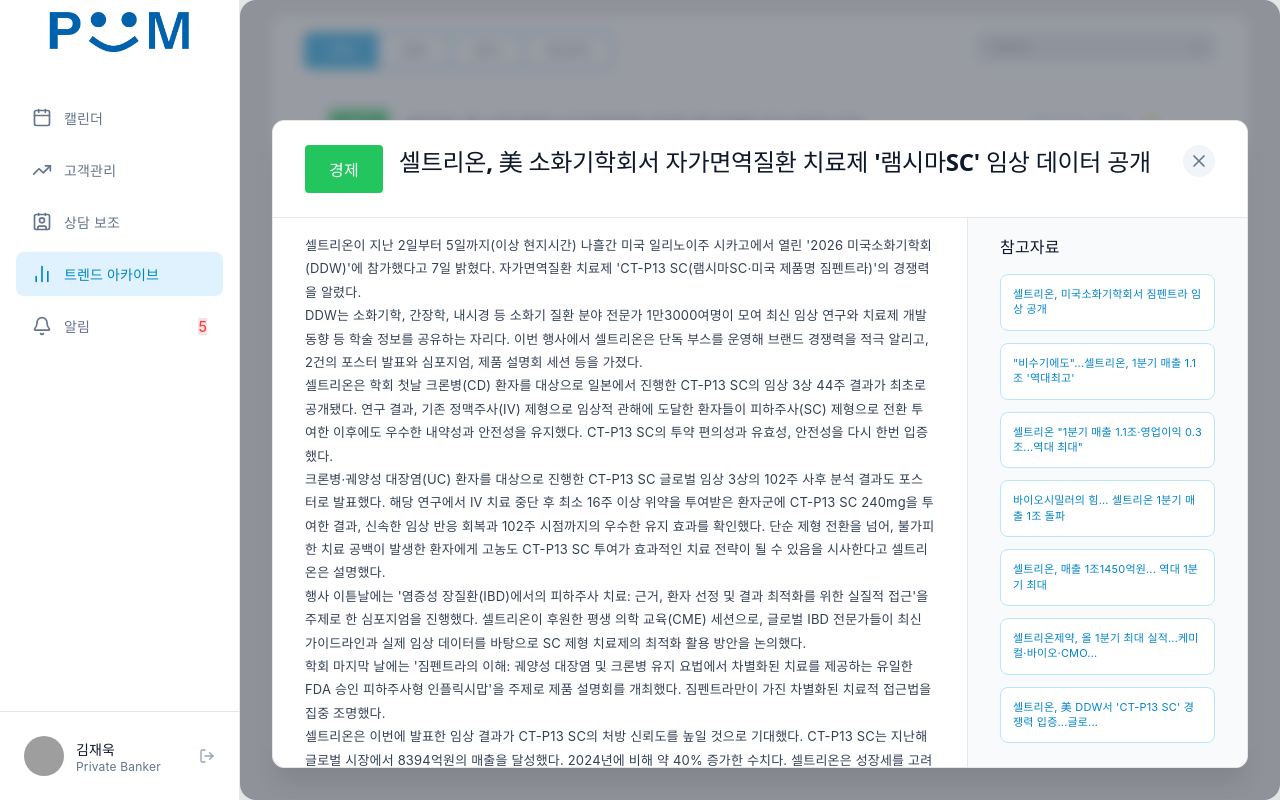
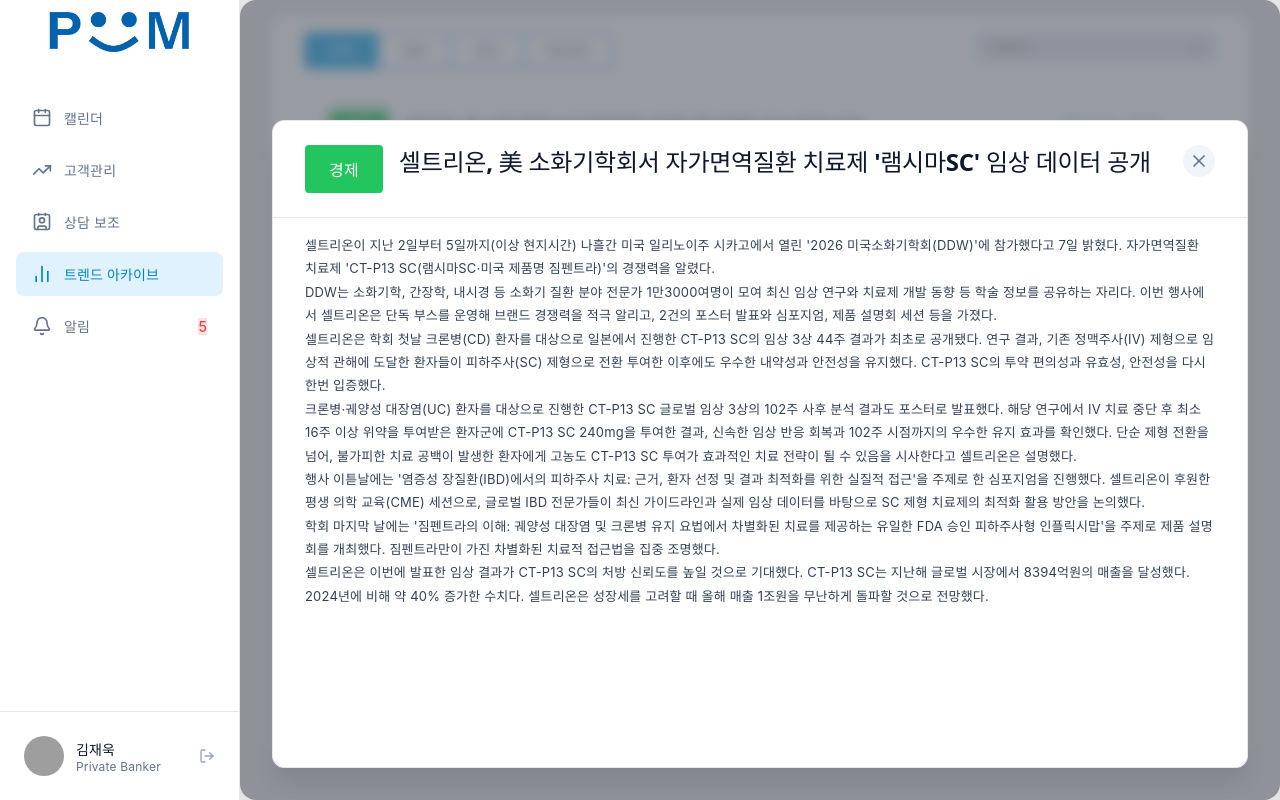
Before and after one commit to PoomSaengPoomSa/POOM-FRONT, a React app: page /news-archive-details in a window 1280 px wide. Built offline with nearby package versions, Linux system fonts and the light colour scheme; grey boxes are pictures that could not be loaded; the HTML template or start-up script is replaced by a standard one.

Commit message:
트렌드 아카이브 수정

```diff
--- a/src/components/common/Sidebar.jsx
+++ b/src/components/common/Sidebar.jsx
@@ -224,7 +224,8 @@
       `}</style>
 
       {/* Sidebar Logo */}
-      <div
+      <Link
+        to="/daily-calendar"
         className={`${prefix}-logo`}
         style={{
           display: "flex",
@@ -232,7 +233,8 @@
           alignItems: "center",
           height: "60px",
           padding: isCollapsed ? "16px 8px" : "32px 24px",
-          boxSizing: 'border-box'
+          boxSizing: 'border-box',
+          textDecoration: 'none'
         }}
       >
         {isCollapsed ? (
@@ -254,7 +256,7 @@
             }}
           />
         )}
-      </div>
+      </Link>
 
       {/* Sidebar Navigation Menu */}
       <div className={`${prefix}-menu`} style={{ marginTop: isCollapsed ? '16px' : '32px' }}>
--- a/src/pages/trend/NewsArchive.jsx
+++ b/src/pages/trend/NewsArchive.jsx
@@ -152,12 +152,6 @@
                     <span className="news-arch-title">{item.title}</span>
                     <div className="news-arch-meta">
                       <span style={{ display: 'flex', alignItems: 'center', gap: 4 }}><CalendarIcon size={14} color="#38bdf8" /> {item.date}</span>
-                      <Star
-                        size={16}
-                        fill={bucketItems.includes(item.id) ? "#fbbf24" : "none"}
-                        color={bucketItems.includes(item.id) ? "#fbbf24" : "#cbd5e1"}
-                        onClick={(e) => toggleBucket(e, item.id)}
-                      />
                       <MoreHorizontal size={16} color="#94a3b8" />
                     </div>
                   </div>
@@ -205,12 +199,7 @@
                 ))}
               </div>
 
-              <div className="news-mod-sidebar" style={{ width: 280, background: '#f8fafc', borderLeft: '1px solid var(--trend-border)', padding: '16px 32px', overflowY: 'auto' }}>
-                <h3 style={{ margin: '0 0 16px 0', fontSize: 16, color: '#0f172a' }}>참고자료</h3>
-                {selectedNewsItem.references.map((ref, idx) => (
-                  <div key={idx} className="ref-box">{ref}</div>
-                ))}
-              </div>
+
             </div>
           </div>
         </div>
--- a/src/pages/trend/NewsArchiveDetails.jsx
+++ b/src/pages/trend/NewsArchiveDetails.jsx
@@ -48,7 +48,6 @@
                 <span className="news-arch-title">{item.title}</span>
                 <div className="news-arch-meta">
                   <span style={{ display: 'flex', alignItems: 'center', gap: 4 }}><CalendarIcon size={14} color="#38bdf8" /> {item.date}</span>
-                  <Star size={16} className="news-arch-star" fill="#fbbf24" />
                   <MoreHorizontal size={16} color="#94a3b8" />
                 </div>
               </div>
@@ -110,17 +109,7 @@
               </p>
             </div>
 
-            <div className="news-mod-sidebar">
-              <h3 style={{ margin: '0 0 16px 0', fontSize: 16, color: '#0f172a' }}>참고자료</h3>
 
-              <div className="ref-box">셀트리온, 미국소화기학회서 짐펜트라 임상 공개</div>
-              <div className="ref-box">"비수기에도"...셀트리온, 1분기 매출 1.1조 '역대최고'</div>
-              <div className="ref-box">셀트리온 "1분기 매출 1.1조·영업이익 0.3조...역대 최대"</div>
-              <div className="ref-box">바이오시밀러의 힘... 셀트리온 1분기 매출 1조 돌파</div>
-              <div className="ref-box">셀트리온, 매출 1조1450억원... 역대 1분기 최대</div>
-              <div className="ref-box">셀트리온제약, 올 1분기 최대 실적...케미컬·바이오·CMO...</div>
-              <div className="ref-box">셀트리온, 美 DDW서 'CT-P13 SC' 경쟁력 입증...글로...</div>
-            </div>
           </div>
         </div>
       </div>
--- a/src/pages/trend/TrendArchive.jsx
+++ b/src/pages/trend/TrendArchive.jsx
@@ -225,12 +225,7 @@
                 ))}
               </div>
 
-              <div className="news-mod-sidebar" style={{ width: 280, background: '#f8fafc', borderLeft: '1px solid var(--trend-border)', padding: '16px 32px', overflowY: 'auto' }}>
-                <h3 style={{ margin: '0 0 16px 0', fontSize: 16, color: '#0f172a' }}>참고자료</h3>
-                {selectedNewsItem.references.map((ref, idx) => (
-                  <div key={idx} className="ref-box">{ref}</div>
-                ))}
-              </div>
+
             </div>
           </div>
         </div>
```
